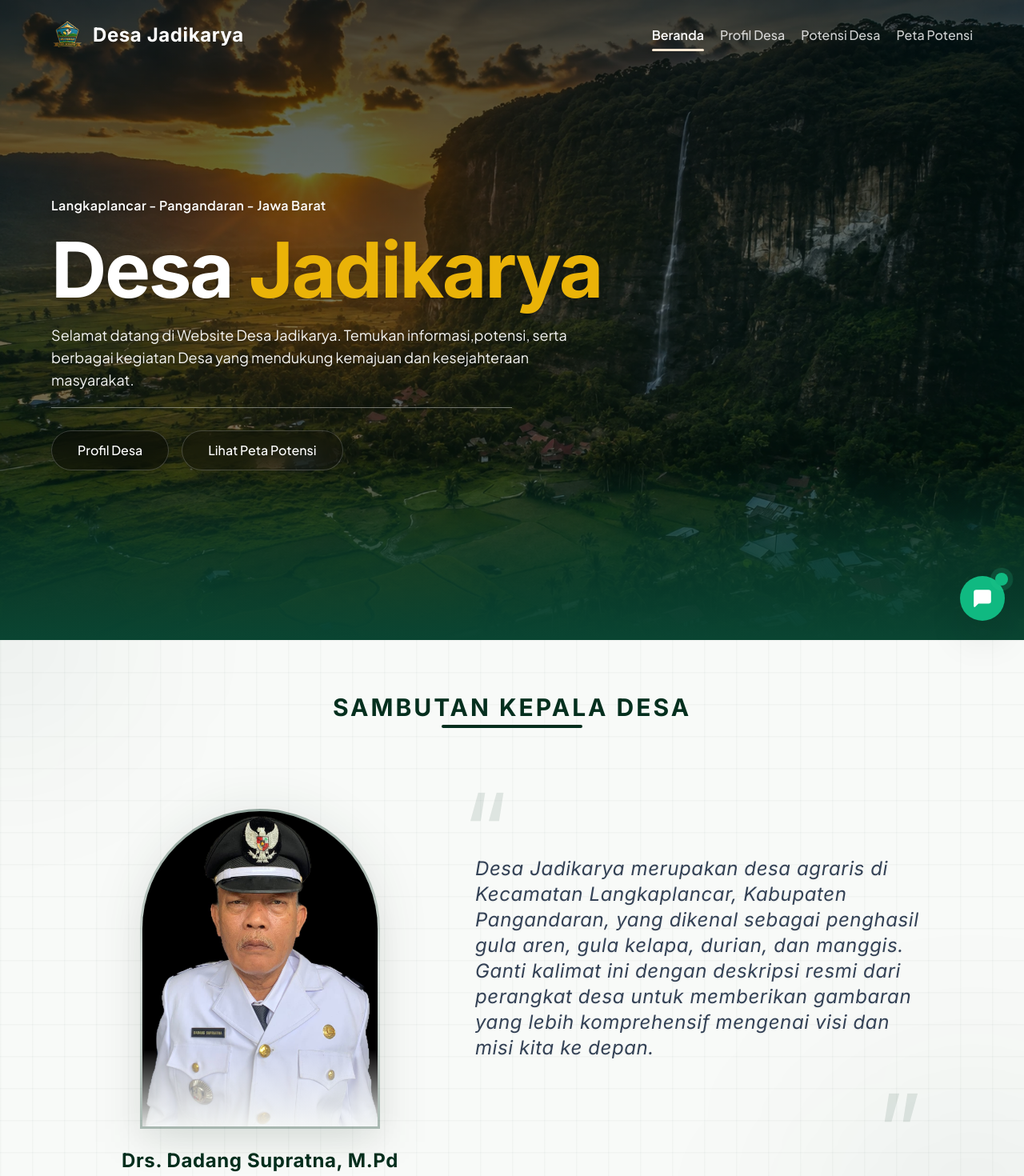
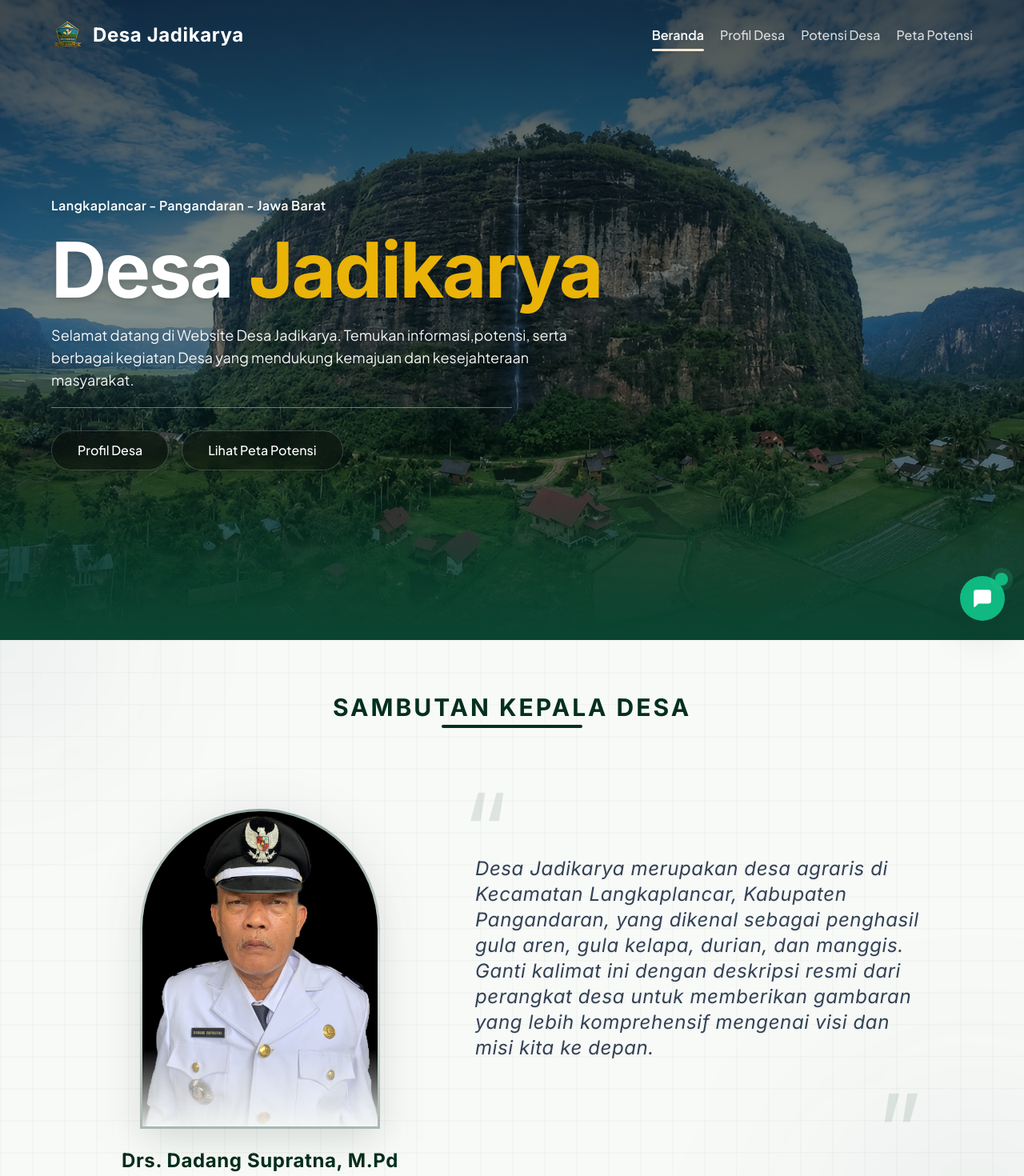
Before and after one commit to HanifanPNG/Web-jadikarya, a Next.js app: page / in a window 1280 px wide. Shown: the top 1470 px of the page at 80% size. Built offline with nearby package versions, Linux system fonts and the light colour scheme; a web font is replaced by a local one.

Commit message:
feat: perbaiki bug carousel Gudang Buah, konversi <img> ke next/image, tambahkan sharp, optimasi background potensi (fetchPriority)

```diff
--- a/components/hero-section/index.jsx
+++ b/components/hero-section/index.jsx
@@ -1,5 +1,6 @@
 import { MessageSquare } from "lucide-react";
 import Image from "next/image";
+import Link from "next/link";
 
 export default function HeroSection() {
   return (
@@ -7,11 +8,11 @@ export default function HeroSection() {
       {/* Background Image */}
       <div className="absolute inset-0 z-0">
         <Image
-          src="/assets/alam/alam2.webp"
+          src="/assets/alam/alam1.webp"
           alt="Pemandangan Desa Jadikarya"
           fill
           priority
-          sizes="(max-width: 768px) 150vw, 100vw"
+          sizes="100vw"
           quality={90}
           className="object-cover object-center"
         />
@@ -51,18 +52,18 @@ export default function HeroSection() {
 
           {/* Action Buttons */}
           <div className="flex flex-wrap items-center gap-4 pt-2">
-            <a
-              href="#profil-desa"
+            <Link
+              href="/profil-desa"
               className="px-8 py-3 rounded-full bg-black/40 hover:bg-black/60 backdrop-blur-md border border-white/20 text-white font-medium text-sm sm:text-base transition-all hover:scale-105 shadow-lg"
             >
               Profil Desa
-            </a>
-            <a
-              href="#potensi-desa"
+            </Link>
+            <Link
+              href="/peta-potensi"
               className="px-8 py-3 rounded-full bg-black/30 hover:bg-black/50 backdrop-blur-md border border-white/20 text-white font-medium text-sm sm:text-base transition-all hover:scale-105 shadow-lg"
             >
               Lihat Peta Potensi
-            </a>
+            </Link>
           </div>
         </div>
       </div>
--- a/components/profil-dan-potensi-desa/index.jsx
+++ b/components/profil-dan-potensi-desa/index.jsx
@@ -153,6 +153,7 @@ export default function ProfilDanPotensiDesa() {
                 fill
                 className="object-cover object-center"
                 sizes="100vw"
+                fetchPriority={activeSectorIndex === idx ? "high" : "low"}
               />
             </div>
           ))}
--- a/components/profil-dan-potensi-desa/potensi-carousel.jsx
+++ b/components/profil-dan-potensi-desa/potensi-carousel.jsx
@@ -1,4 +1,4 @@
-import { useState, useCallback } from "react";
+import { useState, useCallback, useEffect } from "react";
 import { ChevronLeft, ChevronRight, ArrowUpRight } from "lucide-react";
 import Image from "next/image";
 import Link from "next/link";
@@ -34,6 +34,10 @@ function CarouselImage({ src, alt, isActive }) {
 
 export default function PotensiCarousel({ images, alt, href }) {
   const [currentIndex, setCurrentIndex] = useState(0);
+
+  useEffect(() => {
+    setCurrentIndex(0);
+  }, [images]);
 
   const handlePrev = useCallback(() => {
     setCurrentIndex((prev) => (prev === 0 ? images.length - 1 : prev - 1));
--- a/components/profil-desa/components/photo-circle.jsx
+++ b/components/profil-desa/components/photo-circle.jsx
@@ -1,3 +1,5 @@
+import Image from "next/image";
+
 export function PhotoCircle({ foto, inisial, size = "md" }) {
   const dim = {
     lg: "h-24 w-24 text-2xl",
@@ -10,10 +12,12 @@ export function PhotoCircle({ foto, inisial, size = "md" }) {
       className={`relative mx-auto overflow-hidden rounded-full border bg-slate-100 ${dim[size]} ${ring}`}
     >
       {foto ? (
-        <img
+        <Image
           src={foto}
           alt={inisial}
-          className="h-full w-full object-cover object-top"
+          fill
+          sizes="96px"
+          className="object-cover object-top"
         />
       ) : (
         <div className="flex h-full w-full items-center justify-center bg-gradient-to-br from-[#0A4532] to-[#0E5A42] font-extrabold text-white">
--- a/components/sambutan-kepala-desa/index.jsx
+++ b/components/sambutan-kepala-desa/index.jsx
@@ -1,4 +1,5 @@
 import React from "react";
+import Image from "next/image";
 
 export default function App() {
   return (
@@ -47,10 +48,12 @@ export default function App() {
               {/* Decorative border ring - changed to elegant dark gradient */}
               <div className="relative w-64 h-[330px] sm:w-68 sm:h-[360px] lg:w-[300px] lg:h-[400px] rounded-t-full rounded-b-3xl p-[3px] bg-gradient-to-b from-[#042F1E]/40 via-[#042F1E]/10 to-[#042F1E]/30 shadow-2xl shadow-[#042F1E]/10">
                 <div className="relative w-full h-full rounded-t-full rounded-b-[21px] overflow-hidden bg-slate-200">
-                  <img
+                  <Image
                     src="/assets/Foto_%20anggota_desa/Drs.DadangSupriatna,M.Pd.jpeg"
                     alt="Kepala Desa Jadikarya - Drs. Dadang Supratna, M.Pd"
-                    className="w-full h-full object-cover object-center group-hover:scale-105 transition-transform duration-700 ease-out"
+                    fill
+                    sizes="(max-width: 768px) 320px, 300px"
+                    className="object-cover object-center group-hover:scale-105 transition-transform duration-700 ease-out"
                   />
                   {/* Bottom gradient overlay for polish - blends with light bg */}
                   <div className="absolute bottom-0 left-0 right-0 h-24 bg-gradient-to-t from-[#F8FAF8] to-transparent opacity-90" />
--- /dev/null
+++ b/next.config.js
@@ -0,0 +1,9 @@
+/** @type {import('next').NextConfig} */
+const nextConfig = {
+  images: {
+    formats: ['image/webp'],
+    deviceSizes: [640, 750, 828, 1080, 1200, 1920, 2048, 3840],
+  },
+};
+
+module.exports = nextConfig;
--- a/package.json
+++ b/package.json
@@ -16,6 +16,7 @@
     "next": "^14.2.24",
     "react": "^18.3.1",
     "react-dom": "^18.3.1",
+    "sharp": "^0.35.3",
     "tailwind-merge": "^3.0.1"
   },
   "devDependencies": {
```
Also changed, not shown: .serverlog.txt (added), 1 other file (tests, documents, lock files or other folders).
